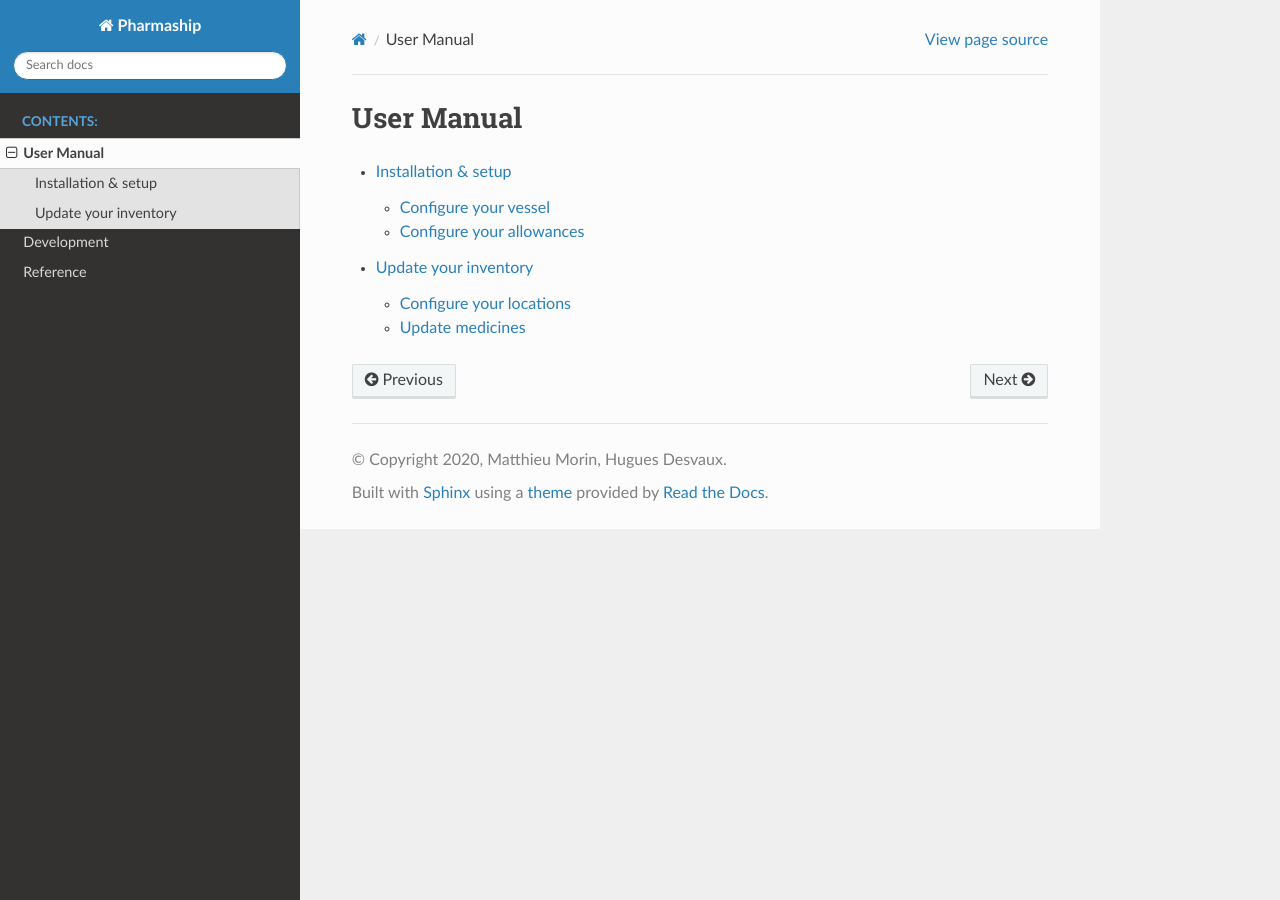
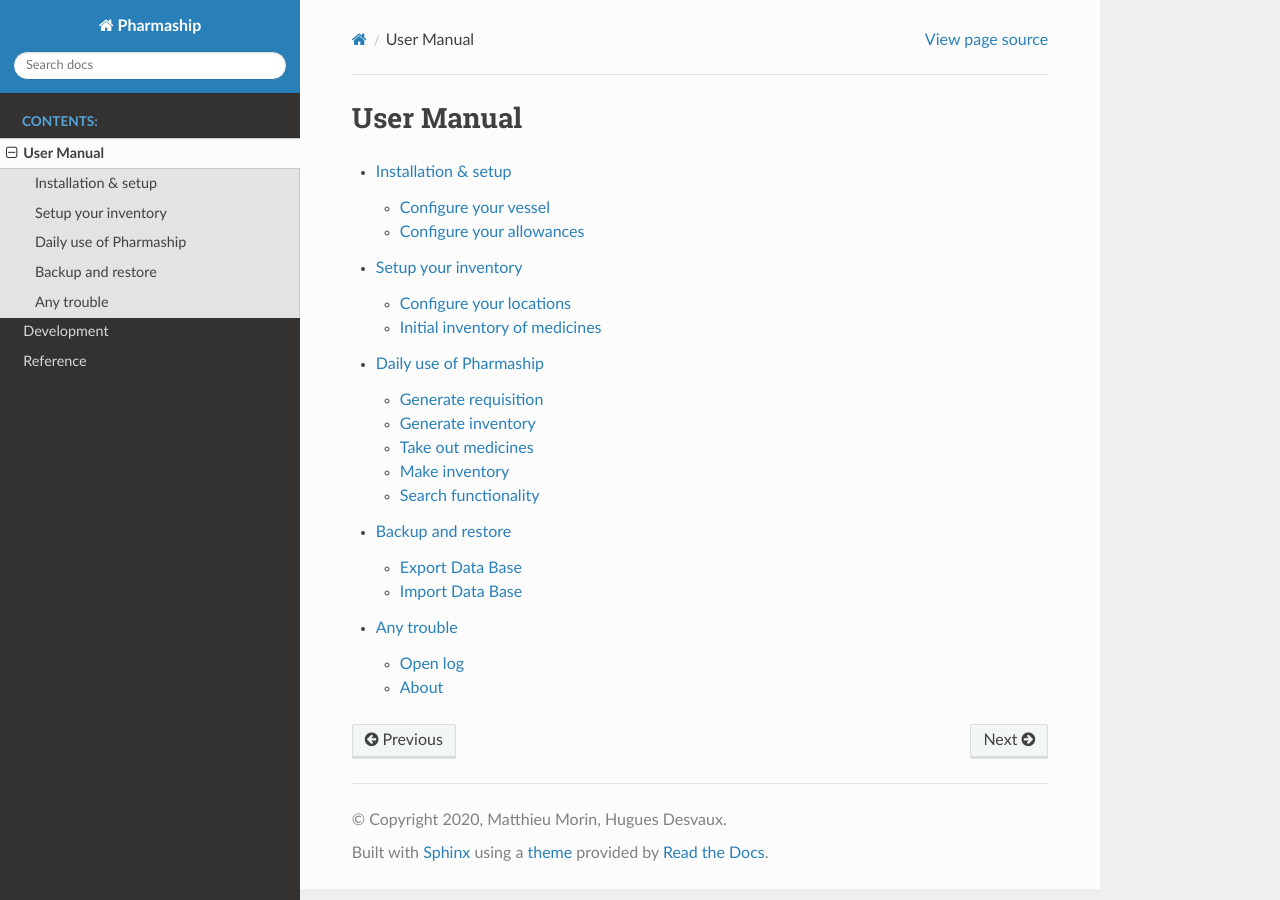
Before and after one commit to tuxite/pharmaship, a Sphinx documentation site: the page built from docs/manual/index.rst, in a window 1280 px wide. Built offline with Sphinx 7.4.7 and the Read the Docs theme 2.0.0, drawn with Linux system fonts in a browser that asks for light colours.

Commit message:
Update in documentation. Trouble and about pages

```diff
--- /dev/null
+++ b/docs/manual/backup.rst
@@ -0,0 +1,8 @@
+Backup and restore
+------------------
+
+Export Data Base
+~~~~~~~~~~~~~~~~
+
+Import Data Base
+~~~~~~~~~~~~~~~~
--- a/docs/manual/index.rst
+++ b/docs/manual/index.rst
@@ -5,4 +5,7 @@
    :maxdepth: 2
 
    installation
-   update
+   setup
+   use
+   backup
+   trouble
--- a/docs/manual/update.rst
+++ b/docs/manual/setup.rst
@@ -1,5 +1,5 @@
-Update your inventory
----------------------
+Setup your inventory
+--------------------
 
 When you install from scratch, and need to configure your database, before entering any medicines in there, you first
 need to configure your location, the shelve and drawer names you will use to tell to pharmaship where are stored your medical stuffs.
@@ -44,5 +44,5 @@
 
 Once all your locations are set up, you may proceed with updates of medicines.
 
-Update medicines
-~~~~~~~~~~~~~~~~
+Initial inventory of medicines
+~~~~~~~~~~~~~~~~~~~~~~~~~~~~~~
```
Also changed, not shown: docs/manual/trouble.rst (added, +35 -0 lines), docs/manual/use.rst (added, +17 -0 lines), docs/_static/manual/trouble/about.png (added), docs/_static/manual/trouble/exportlog.png (added).
